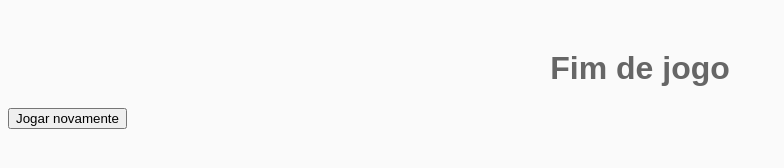
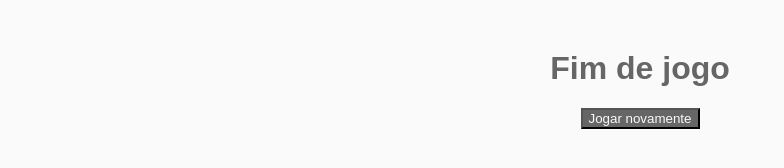
Before and after one commit to brenodveronezi/dino-game, a plain HTML site: page index.html in a window 1280 px wide. Shown: the whole page, without its empty margins (0-784 px from the left). Drawn offline with Linux system fonts and the light colour scheme.

Commit message:
added play again button

```diff
--- a/script.js
+++ b/script.js
@@ -58,7 +58,7 @@ function createCactus() {
                 gameOverSound = 1;
             }
             clearInterval(leftInterval);
-            document.body.innerHTML = '<h1 class="game-over">Fim de jogo</h1> <button onClick="window.location.reload();" >Jogar novamente</button>'
+            document.body.innerHTML = '<div class="container"> <h1 class="game-over">Fim de jogo</h1>  <button class="play-again" onClick="window.location.reload();" >Jogar novamente</button> </div>'
 
         }else{
             cactusPosition -= 10;
--- a/style.css
+++ b/style.css
@@ -18,11 +18,19 @@ body {
     background-image: url(cactus.png);
 }
 
+.container {
+    text-align: center;
+}
+
 .game-over {
-    text-align: center;
     color: #666666;
     margin-top: 50px;
     font-family: arial;
+}
+
+.play-again {
+    color: #fafafa;
+    background-color: #666666;
 }
 
 @keyframes slideright {
```
